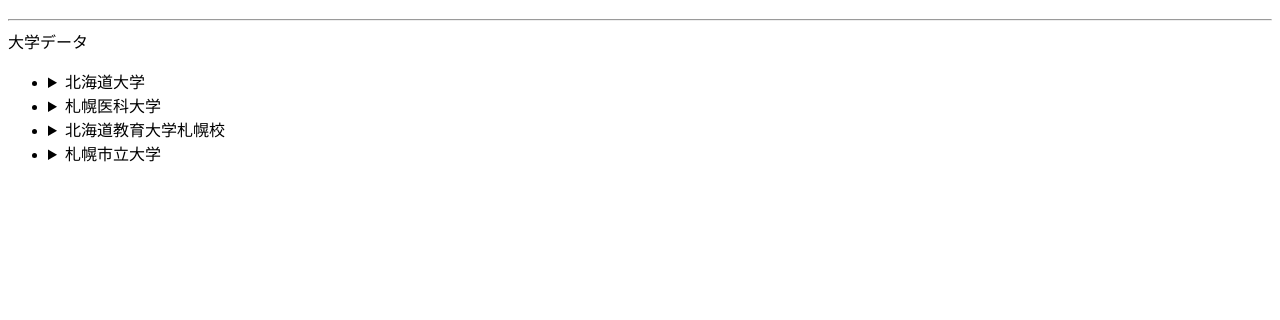
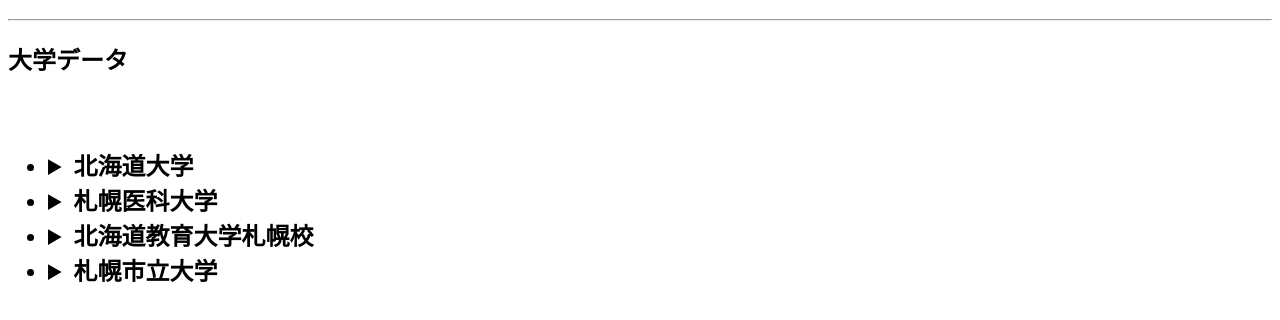
Before and after one commit to skum-27/universities, a plain HTML site: page index.html in a window 1280 px wide. Shown: the part 70-390 px from the top of the page. Drawn offline with Linux system fonts and the light colour scheme.

Commit message:
Update index.html

```diff
--- a/index.html
+++ b/index.html
@@ -11,7 +11,7 @@
         </header>
         <hr>
         <main>
-            大学データ<br>
+            <h2>大学データ<h2><br>
             <ul>
                 <li><details>
                     <summary>北海道大学</summary>
```
